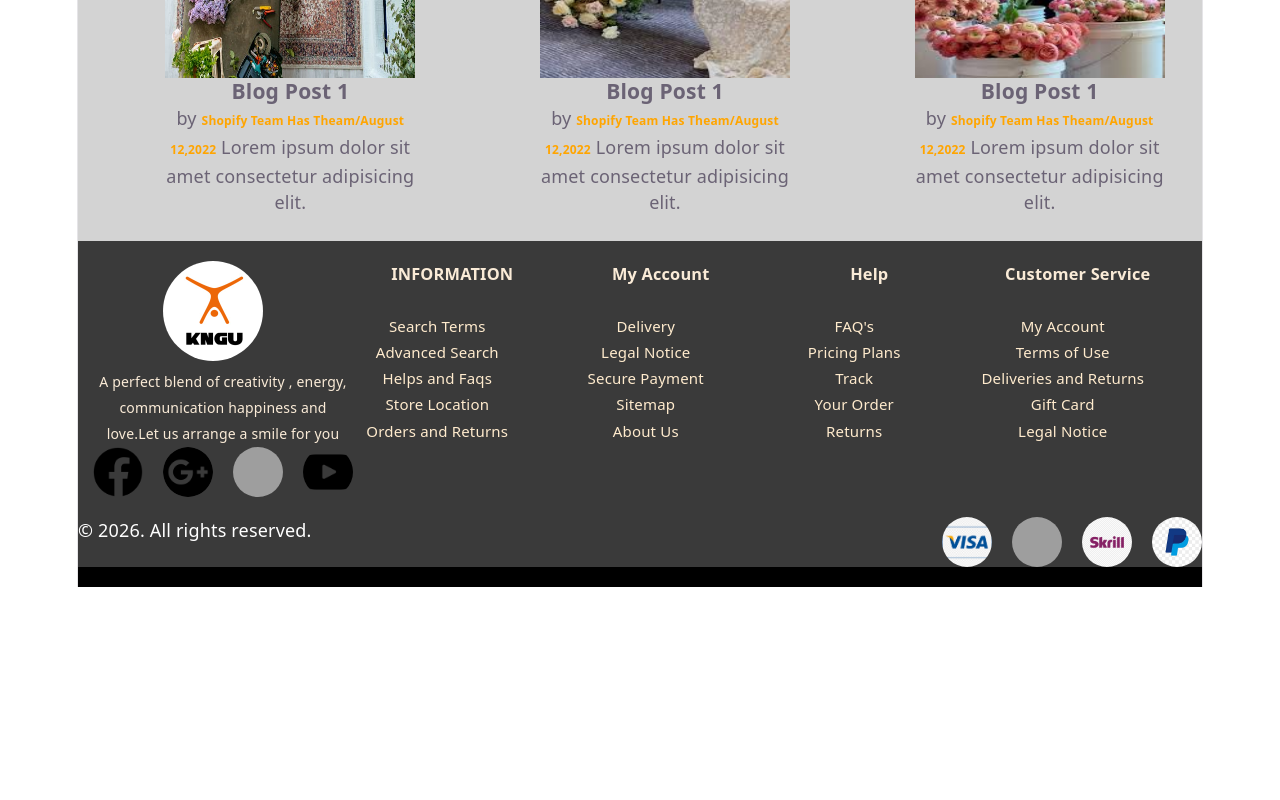
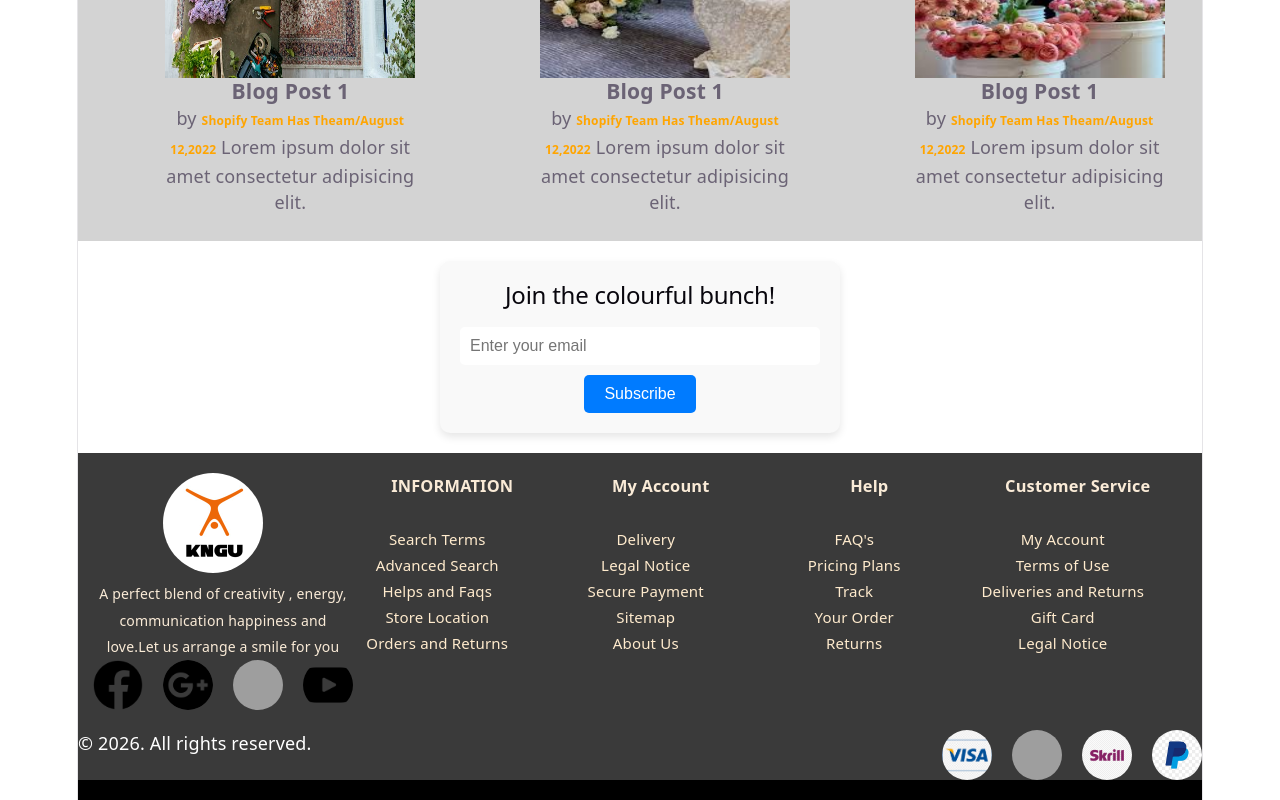
Before and after one commit to Dananjaya75/pactrical-UI-internship, a React (Vite) app in the folder mothersday/: page / in a window 1280 px wide. Shown: the part 3113-3913 px from the top of the page. Before the commit the page ends 3700 px from the top, so only its background shows below. Built offline with nearby package versions, Linux system fonts and the light colour scheme; grey boxes are pictures that could not be loaded.

Commit message:
Joinpage

```diff
--- a/mothersday/src/App.tsx
+++ b/mothersday/src/App.tsx
@@ -8,6 +8,7 @@ import Valantine from './Pages/Valantine'
 import FeaturedItem from './Pages/FeaturedItem'
 import Expert from './Pages/expert'
 import Blog from './Components/Blog'
+import Join from './Components/Join'
 
 
 
@@ -24,6 +25,7 @@ function App() {
     <FeaturedItem></FeaturedItem>
     <Expert></Expert>
     <Blog></Blog>
+    <Join></Join>
     <Footer></Footer>
 
 
--- /dev/null
+++ b/mothersday/src/Components/Join.css
@@ -0,0 +1,32 @@
+.join{
+    display: flex;
+    flex-direction: column;
+    align-items: center;
+    justify-content: center;
+    padding: 20px;
+    background-color: #f9f9f9;
+    border-radius: 10px;
+    box-shadow: 0 4px 8px rgba(0, 0, 0, 0.1);
+    max-width: 400px;
+    margin: 20px auto;
+    width: 100%;
+}
+
+.email-input{
+    width: 100%;
+    padding: 10px;
+    margin: 10px 0;
+    border: none;
+    border-radius: 5px;
+    font-size: 16px;
+}
+
+.join-button{
+    background-color: #007bff;
+    color: white;
+    border: none;
+    padding: 10px 20px;
+    border-radius: 5px;
+    cursor: pointer;
+    font-size: 16px;
+}
--- /dev/null
+++ b/mothersday/src/Components/Join.tsx
@@ -0,0 +1,13 @@
+
+import './Join.css';
+function Join() {
+  return (
+    <div className="join">
+      <h2>Join the colourful bunch!</h2>
+      <input type="email" placeholder="Enter your email" className="email-input" />
+      <button className="join-button">Subscribe</button>
+    </div>
+  );
+}
+
+export default Join;
```
